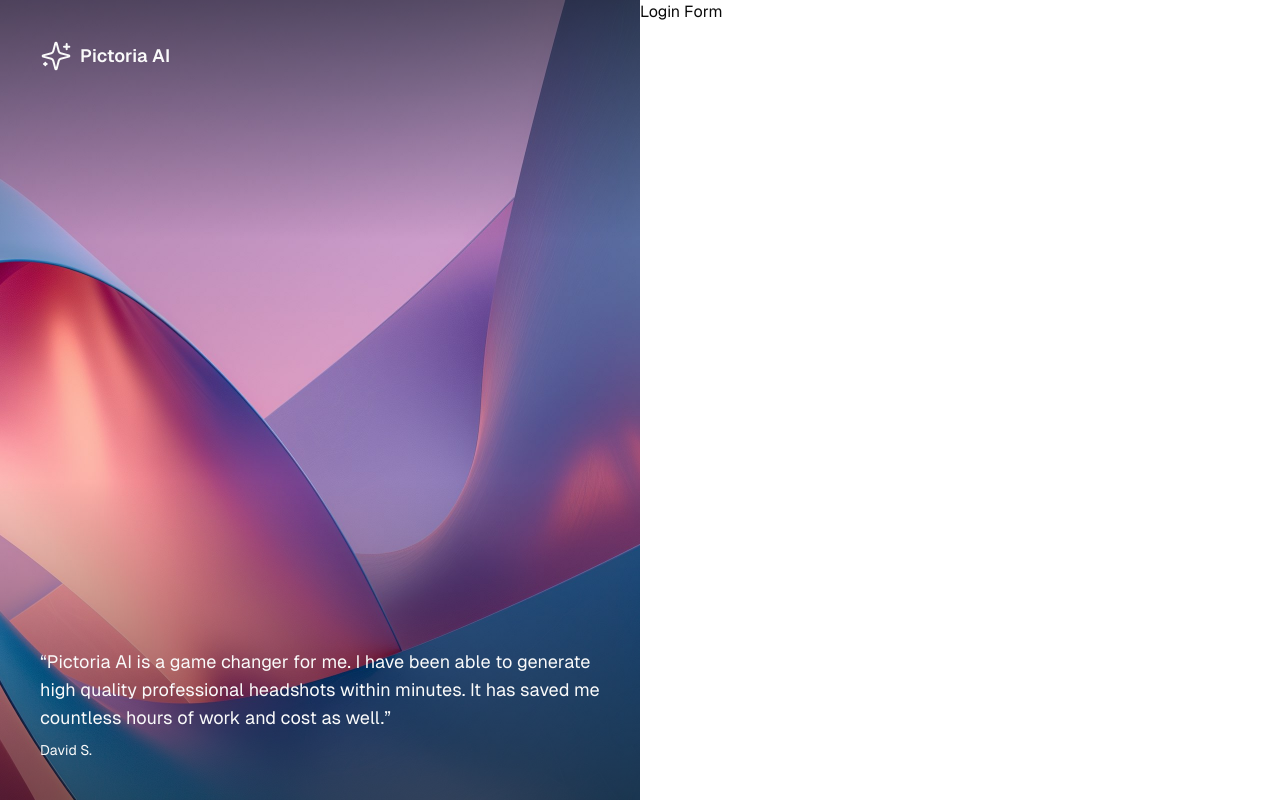
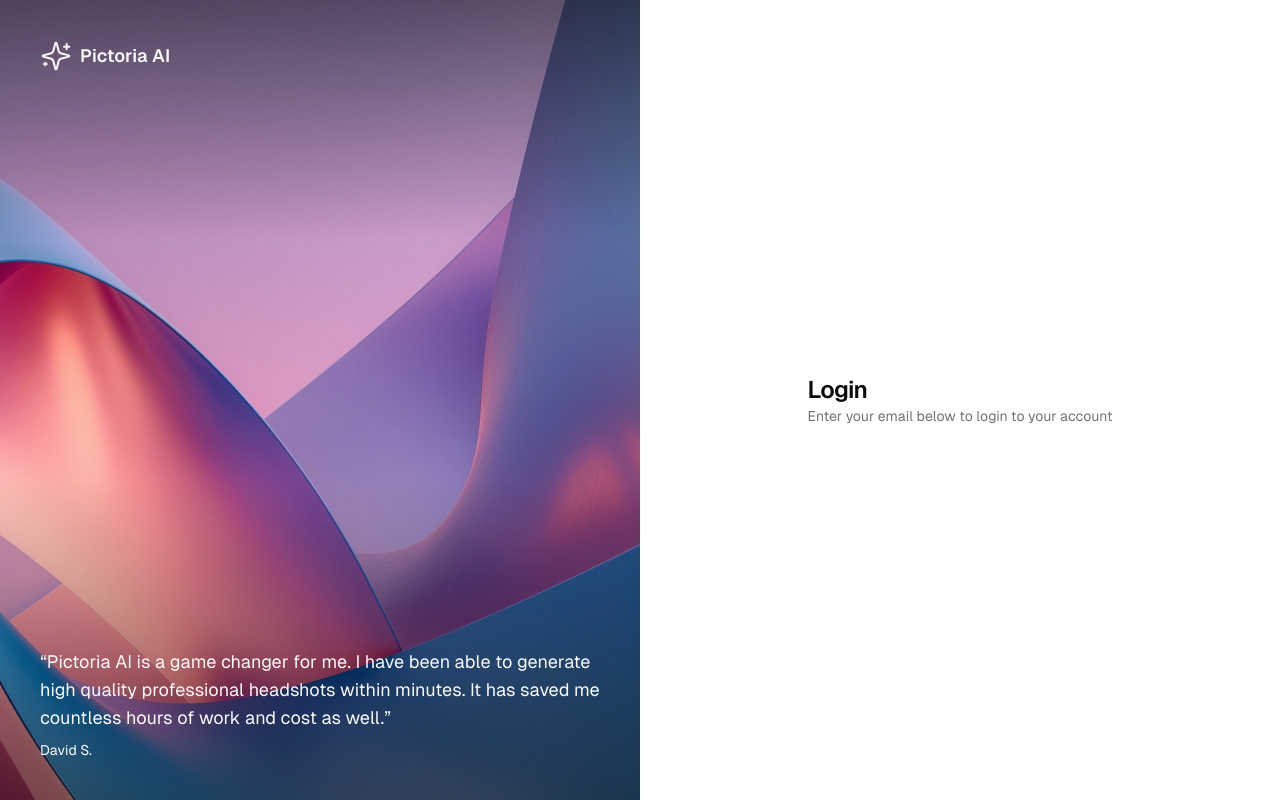
Before and after one commit to yuragms/Pictoria-AI-Starter-Code, a Next.js app: page /login in a window 1280 px wide. Built offline with nearby package versions, Linux system fonts and the light colour scheme.

Commit message:
right-div-login-page-3941

```diff
--- a/src/app/login/page.tsx
+++ b/src/app/login/page.tsx
@@ -2,6 +2,7 @@ import Image from 'next/image';
 import AuthImg from '@/public/Abstract Curves and Colors.jpeg';
 import React from 'react';
 import Logo from '@/components/Logo';
+import AuthForm from '@/components/authentication/AuthForm';
 
 const AuthemticationPage = () => {
   return (
@@ -29,7 +30,9 @@ const AuthemticationPage = () => {
           </blockquote>
         </div>
       </div>
-      <div>Login Form</div>
+      <div className="relative flex flex-col items-center justify-center p-8 h-full">
+        <AuthForm />
+      </div>
     </main>
   );
 };
--- /dev/null
+++ b/src/components/authentication/AuthForm.tsx
@@ -0,0 +1,29 @@
+'use client';
+import React, { useState } from 'react';
+
+const AuthForm = () => {
+  const [mode, setMode] = useState('login');
+
+  return (
+    <div className="space-y-6">
+      <div>
+        <h1 className="text-2xl font-semibold tracking-tight">
+          {mode === 'reset'
+            ? 'Reset Password'
+            : mode === 'login'
+            ? 'Login'
+            : 'Sign Up'}
+        </h1>
+        <p className="text-sm text-muted-foreground">
+          {mode === 'reset'
+            ? 'Enter your email below to reset your password'
+            : mode === 'login'
+            ? 'Enter your email below to login to your account'
+            : 'Enter your information below to create an account'}
+        </p>
+      </div>
+    </div>
+  );
+};
+
+export default AuthForm;
```
